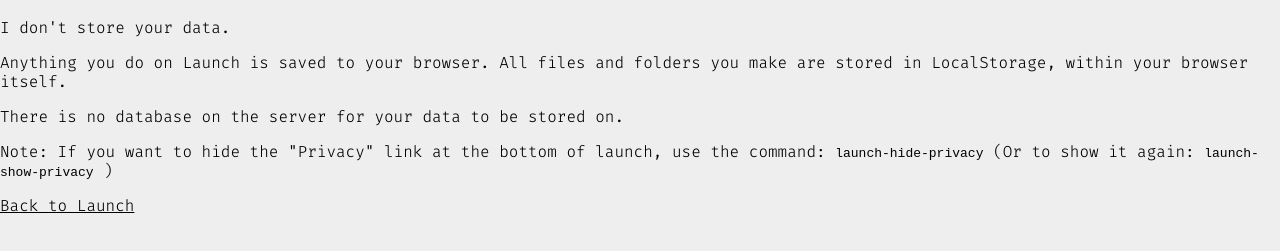
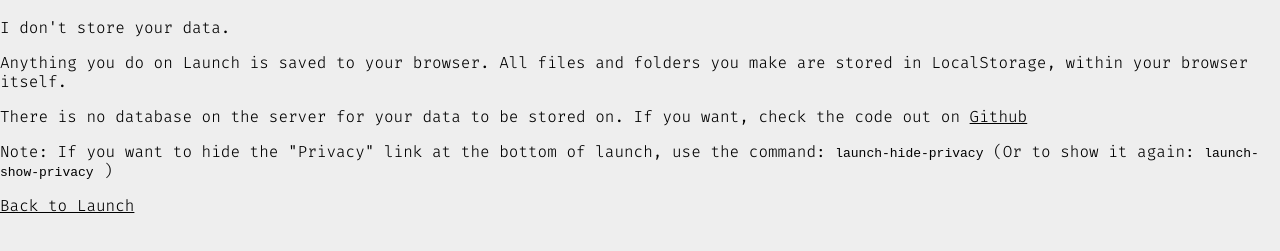
Before and after one commit to Kirimson/launch, a website: page privacy.html in a window 1280 px wide. Shown: the part 41-292 px from the top of the page. Drawn offline with Linux system fonts and the light colour scheme.

Commit message:
add link to github code in privacy page

```diff
--- a/privacy.html
+++ b/privacy.html
@@ -20,6 +20,7 @@
 
         <p>
             There is no database on the server for your data to be stored on.
+            If you want, check the code out on <a style="text-decoration: underline;" href="https://github.com/Kirimson/launch">Github</a>
         </p>
 
         <p>
```
